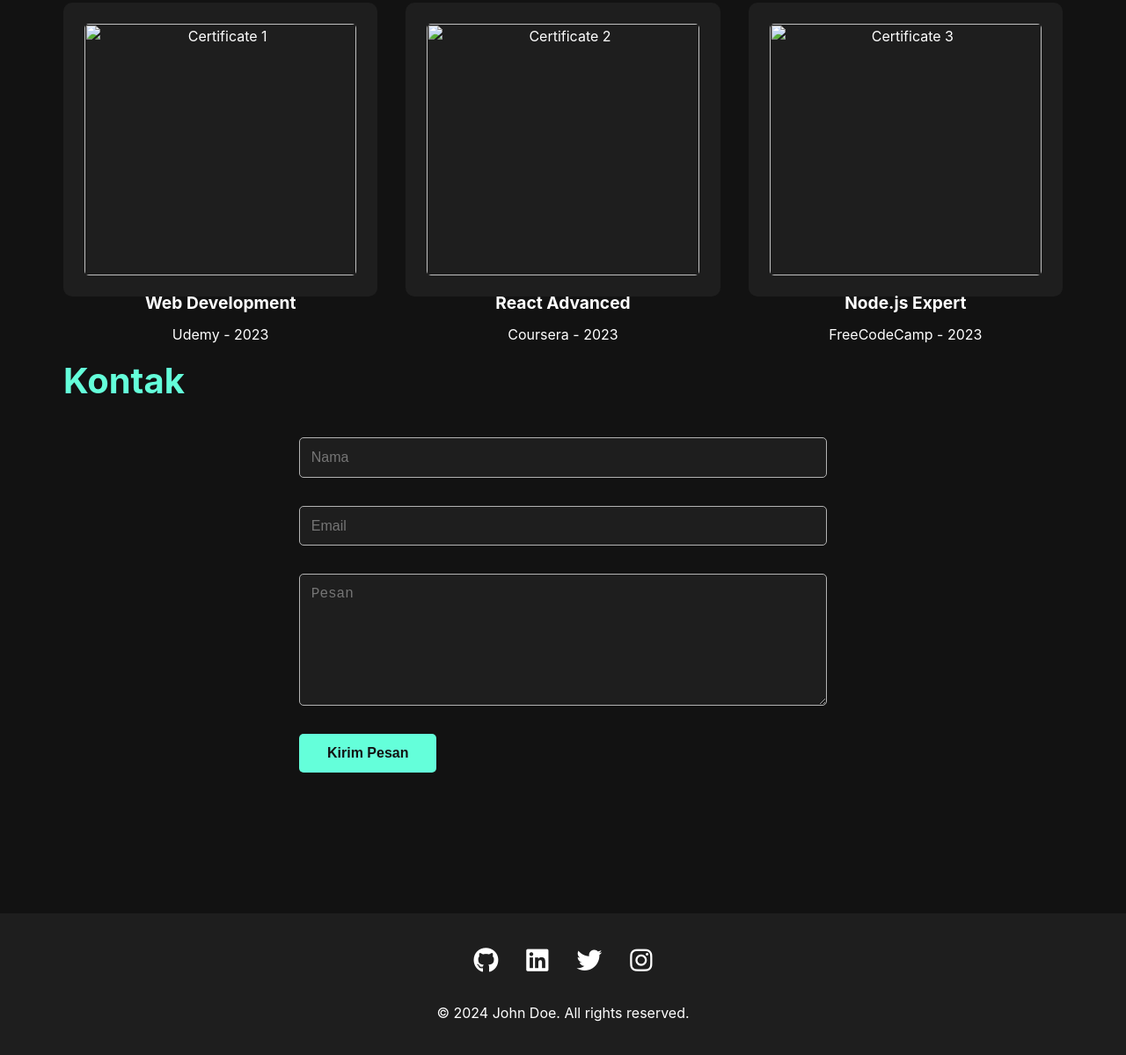
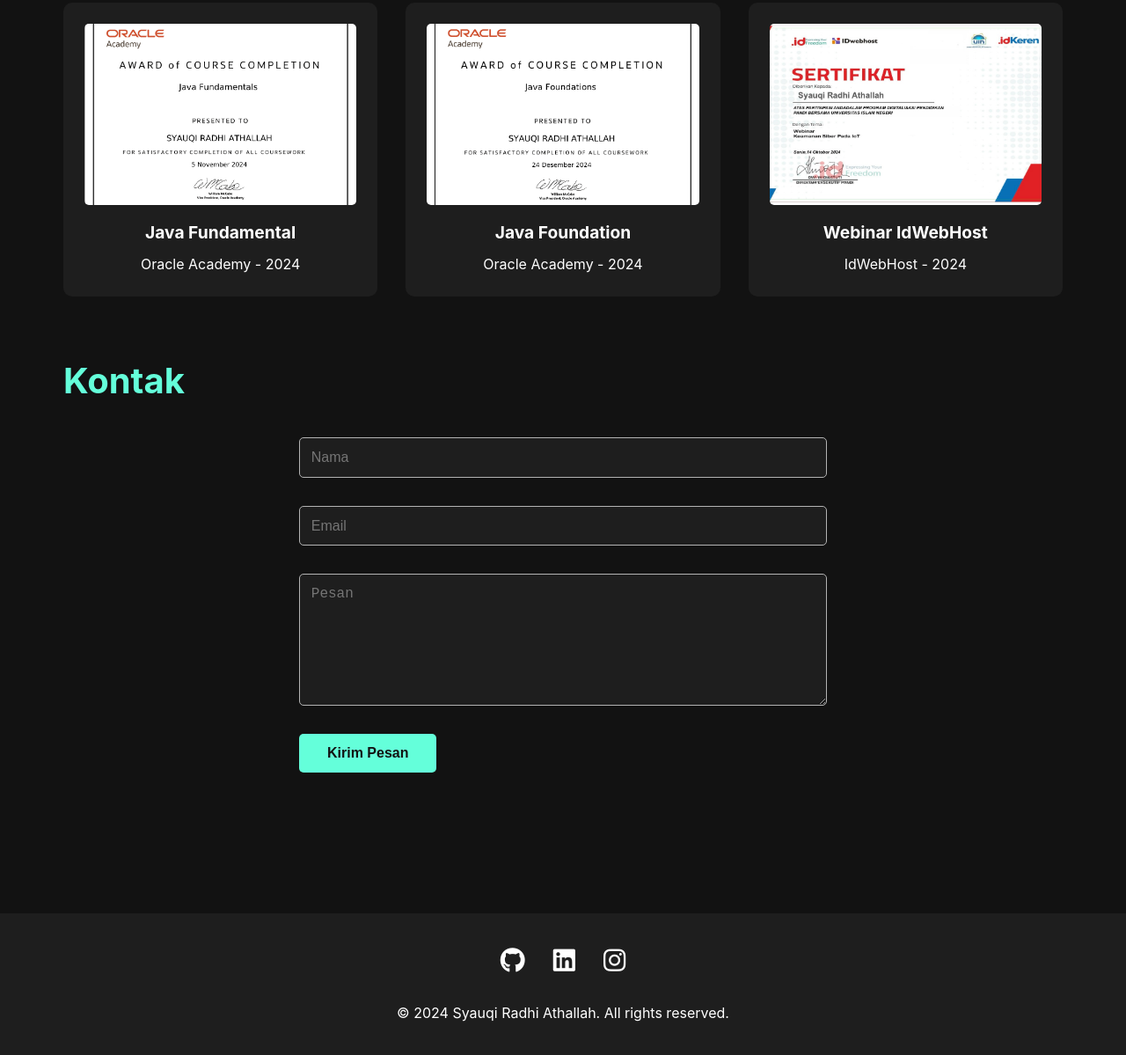
Before and after one commit to Radhi2006/Porto, a plain HTML site: page index.html in a window 1280 px wide. Shown: the part 1205-2404 px from the top of the page at 88% size. Drawn offline with Linux system fonts and the light colour scheme.

Commit message:
Add files via upload

```diff
--- a/index.html
+++ b/index.html
@@ -338,7 +338,7 @@
 <body>
     <header>
         <nav>
-            <div class="logo">John Doe</div>
+            <div class="logo">Syauqi Radhi Athallah</div>
             <div class="menu-toggle">
                 <i class="fas fa-bars"></i>
             </div>
@@ -364,23 +364,23 @@
             <h2>Proyek</h2>
             <div class="projects-grid">
                 <div class="project-card">
-                    <img src="img/Screenshot 2024-12-26 102013.png" alt="Project 1">
+                    <img src="img/Proyek-1.png" alt="Project 1">
                     <div class="project-info">
                         <h3>E-Commerce Website</h3>
                         <p>Website e-commerce lengkap dengan sistem pembayaran. Dibangun menggunakan HTML, CSS, JS</p>
                     </div>
                 </div>
                 <div class="project-card">
-                    <img src="/api/placeholder/400/300" alt="Project 2">
+                    <img src="img/Proyek-2.png" alt="Project 2">
                     <div class="project-info">
-                        <h3>Task Management App</h3>
+                        <h3>Restaurant Website</h3>
                         <p>Aplikasi manajemen tugas dengan fitur kolaborasi tim. Menggunakan Vue.js untuk frontend dan Firebase untuk backend.</p>
                     </div>
                 </div>
                 <div class="project-card">
-                    <img src="/api/placeholder/400/300" alt="Project 3">
+                    <img src="img/Proyek-3.png" alt="Project 3">
                     <div class="project-info">
-                        <h3>Portfolio Website</h3>
+                        <h3>Courses Website</h3>
                         <p>Website portofolio responsif dengan tema gelap. Dibuat menggunakan HTML, CSS, dan JavaScript.</p>
                     </div>
                 </div>
@@ -391,19 +391,19 @@
             <h2>Sertifikat</h2>
             <div class="certificates-grid">
                 <div class="certificate-card">
-                    <img src="/api/placeholder/300/200" alt="Certificate 1">
-                    <h3>Web Development</h3>
-                    <p>Udemy - 2023</p>
+                    <img src="img/Java Fundamental.png" alt="Certificate 1">
+                    <h3>Java Fundamental</h3>
+                    <p>Oracle Academy - 2024</p>
                 </div>
                 <div class="certificate-card">
-                    <img src="/api/placeholder/300/200" alt="Certificate 2">
-                    <h3>React Advanced</h3>
-                    <p>Coursera - 2023</p>
+                    <img src="img/Java Foundation.png" alt="Certificate 2">
+                    <h3>Java Foundation</h3>
+                    <p>Oracle Academy - 2024</p>
                 </div>
                 <div class="certificate-card">
-                    <img src="/api/placeholder/300/200" alt="Certificate 3">
-                    <h3>Node.js Expert</h3>
-                    <p>FreeCodeCamp - 2023</p>
+                    <img src="img/Serti-3.PNG" alt="Certificate 3">
+                    <h3>Webinar IdWebHost</h3>
+                    <p>IdWebHost - 2024</p>
                 </div>
             </div>
         </section>
@@ -427,12 +427,11 @@
 
     <footer>
         <div class="social-links">
-            <a href="#"><i class="fab fa-github"></i></a>
-            <a href="#"><i class="fab fa-linkedin"></i></a>
-            <a href="#"><i class="fab fa-twitter"></i></a>
-            <a href="#"><i class="fab fa-instagram"></i></a>
+            <a href="https://github.com/radhi2006" target="_blank"><i class="fab fa-github"></i></a>
+            <a href="https://www.linkedin.com/in/syauqi-radhi-athallah/" target="_blank"><i class="fab fa-linkedin"></i></a>
+            <a href="https://www.instagram.com/radhiathl/" target="_blank"><i class="fab fa-instagram"></i></a>
         </div>
-        <p>&copy; 2024 John Doe. All rights reserved.</p>
+        <p>&copy; 2024 Syauqi Radhi Athallah. All rights reserved.</p>
     </footer>
 
     <script>
```
Also changed, not shown: img/Java Foundation.png (added), img/Java Fundamental.png (added), img/Proyek-1.png (added), img/Proyek-2.png (added), img/Proyek-3.png (added), img/Serti-3.PNG (added).
